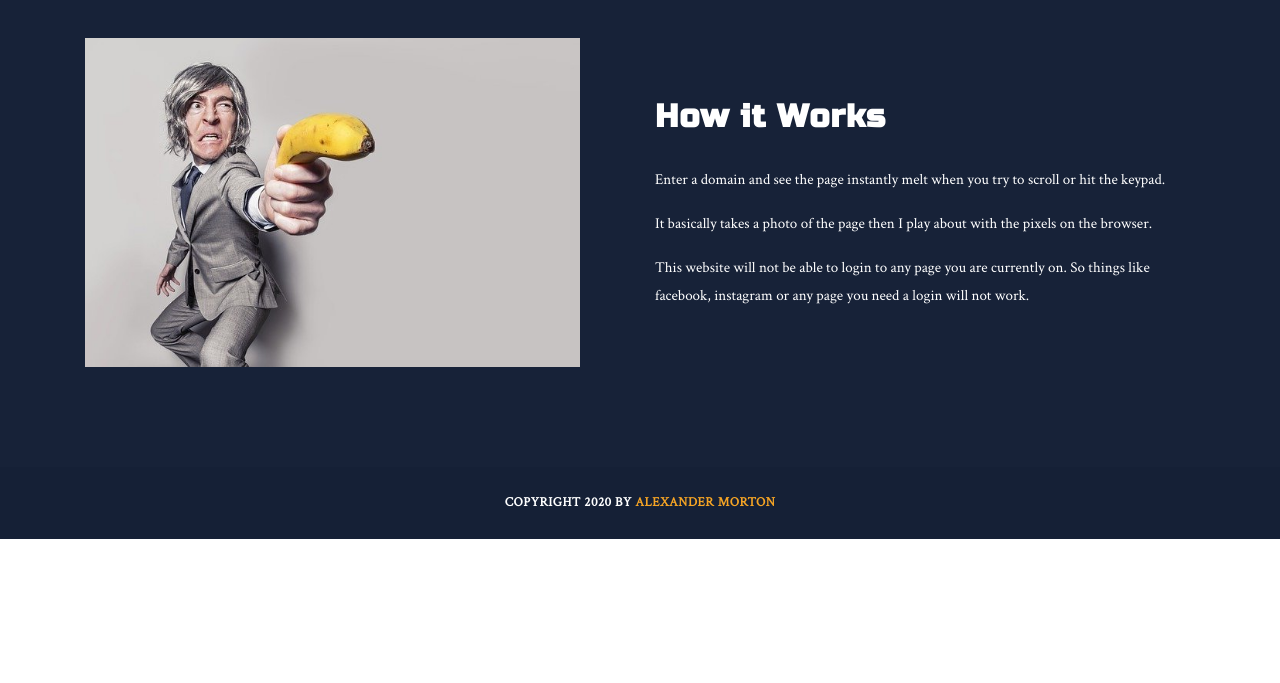
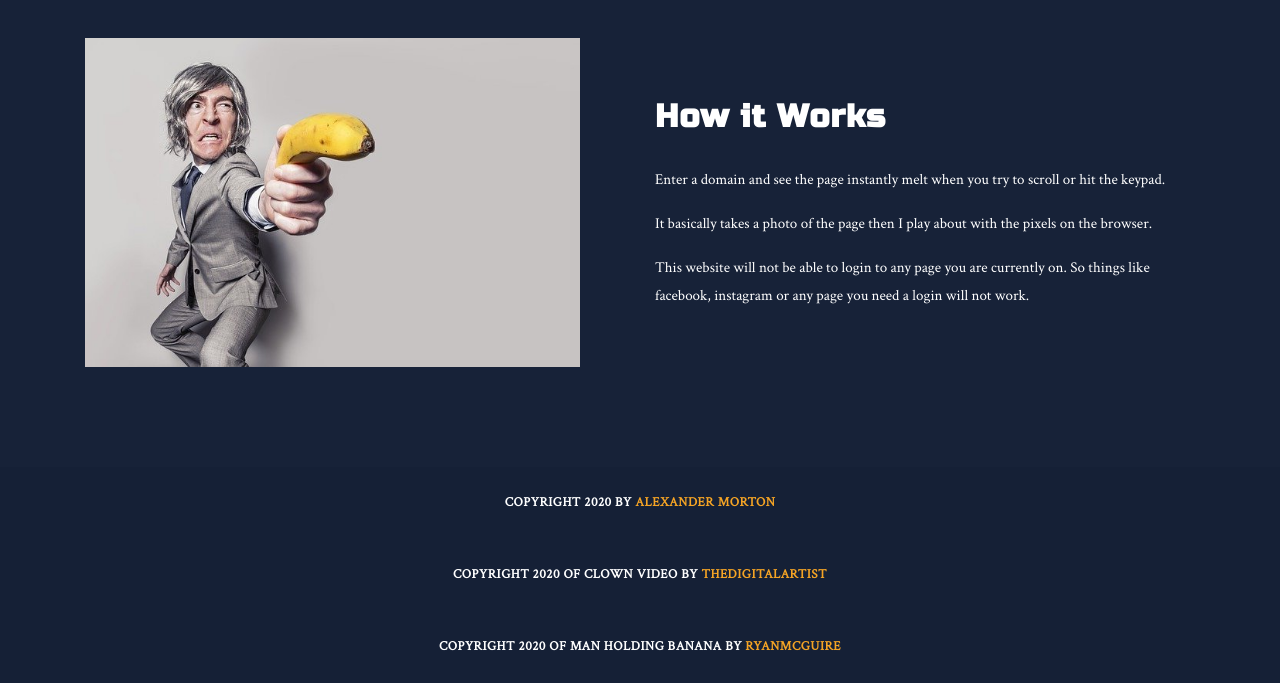
Before and after one commit to mortonprod/webpage-screenshot-frontend, a website: page src/index.html in a window 1280 px wide. Shown: the part 822-1505 px from the top of the page. Before the commit the page ends 1361 px from the top, so only its background shows below. Drawn offline with nearby package versions, Linux system fonts and the light colour scheme; files that its build step writes are made by us from their sources; files whose address does not match are found by name.

Commit message:
Include copyright of image and video

```diff
--- a/src/index.html
+++ b/src/index.html
@@ -78,6 +78,8 @@
       <div class="row">
         <div class="col-md-12">
           <p><i class="fa fa-copyright"></i> Copyright 2020 by <a href="https://alexandermorton.co.uk">Alexander Morton</a></p>
+          <p><i class="fa fa-copyright"></i> Copyright 2020 of Clown Video by <a href="https://pixabay.com/videos/clown-dancing-funny-circus-strange-3972/">TheDigitalArtist</a></p>
+          <p><i class="fa fa-copyright"></i> Copyright 2020 of Man Holding Banana by <a href="https://pixabay.com/photos/suit-business-man-business-man-673697/">RyanMcGuire</a></p>
         </div>
       </div>
     </div>
```
